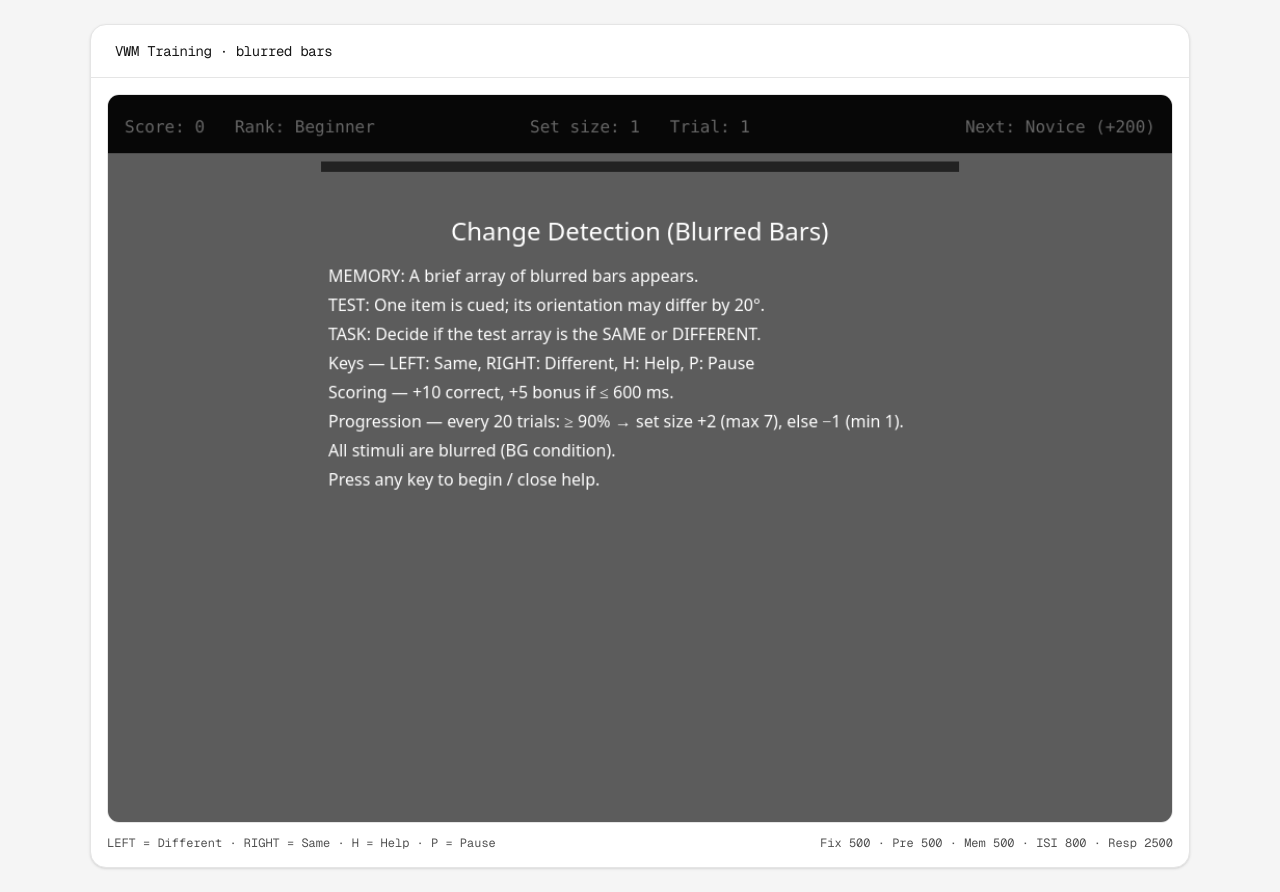
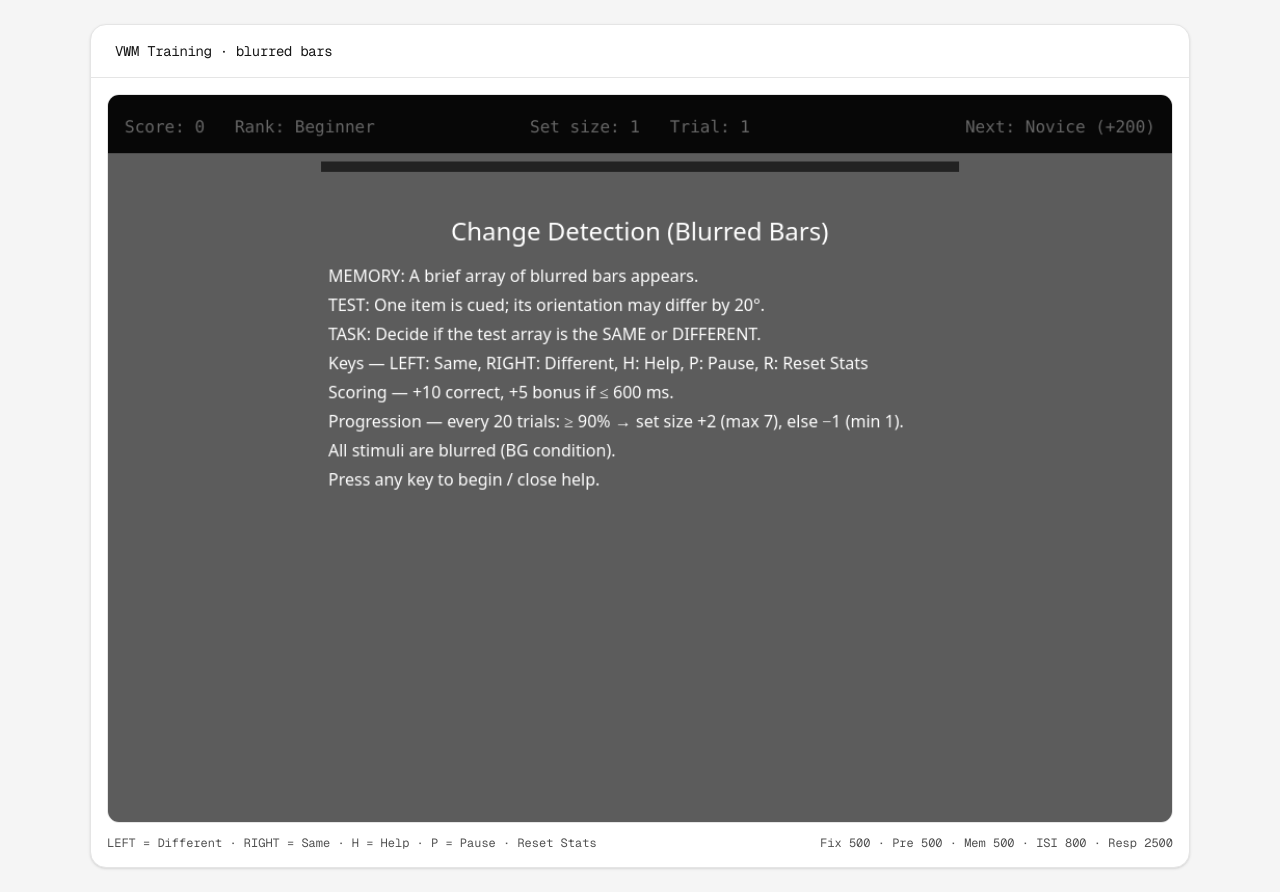
Before and after one commit to igweo/visual-working-memory-trainer, a Next.js app: page / in a window 1280 px wide. Built offline with nearby package versions, Linux system fonts and the light colour scheme.

Commit message:
feat: Add reset stats button + decrease rankup by 1

```diff
--- a/src/app/page.tsx
+++ b/src/app/page.tsx
@@ -238,7 +238,7 @@ export default function Page() {
         'MEMORY: A brief array of blurred bars appears.',
         'TEST: One item is cued; its orientation may differ by 20°.',
         'TASK: Decide if the test array is the SAME or DIFFERENT.',
-        'Keys — LEFT: Same, RIGHT: Different, H: Help, P: Pause',
+        'Keys — LEFT: Same, RIGHT: Different, H: Help, P: Pause, R: Reset Stats',
         'Scoring — +10 correct, +5 bonus if ≤ 600 ms.',
         'Progression — every 20 trials: ≥ 90% → set size +2 (max 7), else −1 (min 1).',
         'All stimuli are blurred (BG condition).',
@@ -345,7 +345,7 @@ export default function Page() {
       setTimeout(() => {
         if ((barTotal + 1) % BLOCK_SIZE === 0) {
           const acc = (barCorrect + (correct ? 1 : 0)) / BLOCK_SIZE
-          const next = acc >= 0.9 ? Math.min(SET_MAX, setSize + 2) : Math.max(SET_MIN, setSize - 1)
+          const next = acc >= 0.9 ? Math.min(SET_MAX, setSize + 1) : Math.max(SET_MIN, setSize - 1)
           setSetSize(next)
           setBarCorrect(0); setBarTotal(0)
           setToast(`Block complete — accuracy ${(acc * 100).toFixed(1)}%  ·  New set size → ${next}`)
@@ -376,7 +376,7 @@ export default function Page() {
         <div className="p-4">
           <canvas ref={canvasRef} width={1024} height={700} className="w-full rounded-xl border border-neutral-200 bg-neutral-200" />
           <div className="mt-3 flex items-center justify-between text-xs text-neutral-600 font-mono">
-            <div>LEFT = Different · RIGHT = Same · H = Help · P = Pause</div>
+            <div>LEFT = Different · RIGHT = Same · H = Help · P = Pause · Reset Stats </div>
             <div>Fix {FIX_MS} · Pre {PRE_BLANK_MS} · Mem {MEM_MS} · ISI {ISI_MS} · Resp {RESP_WINDOW_MS}</div>
           </div>
         </div>
```
